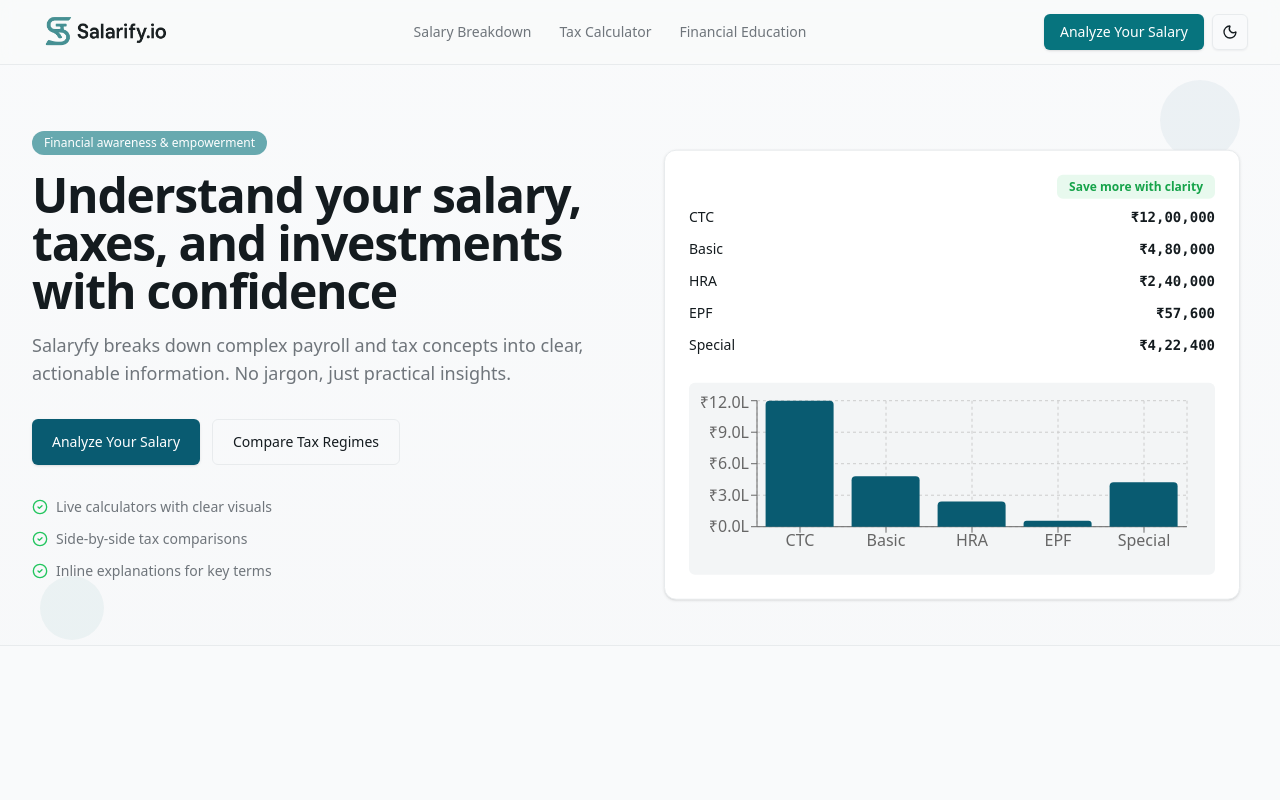
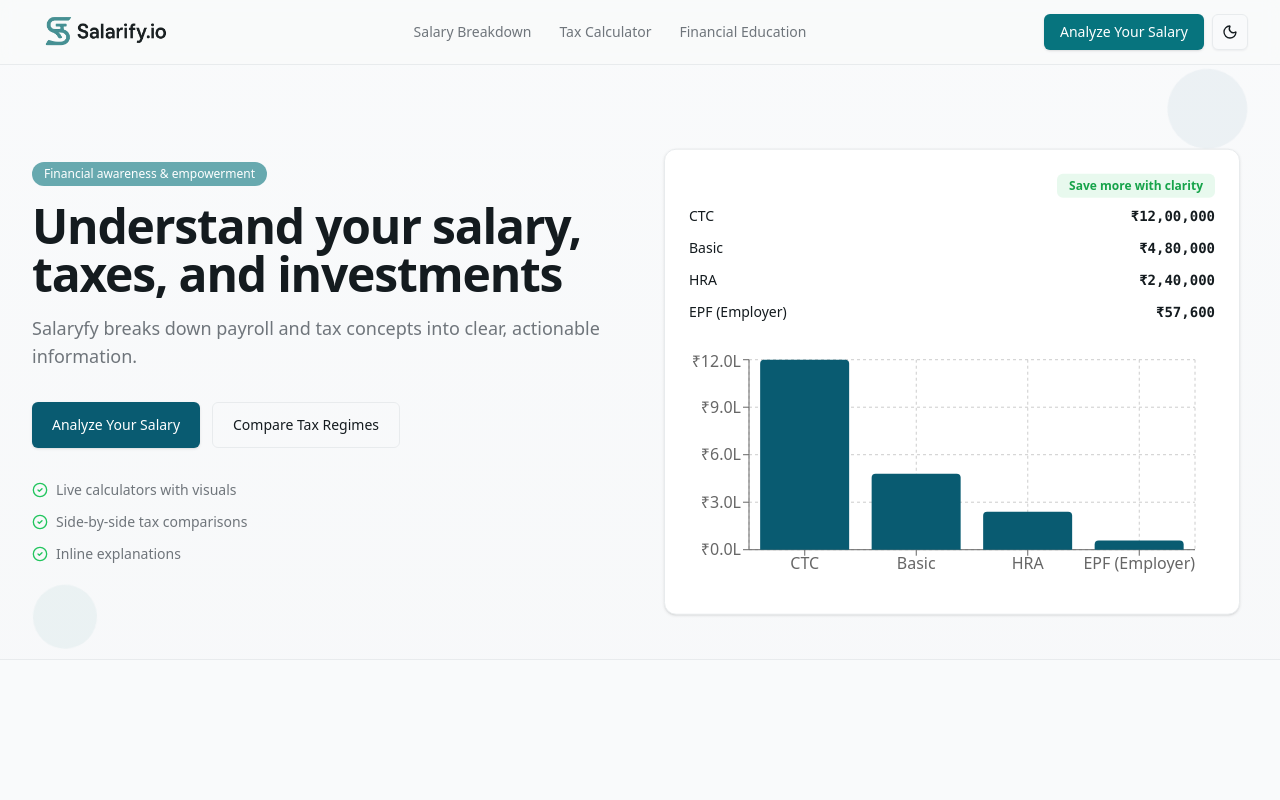
Before and after one commit to Abhishekk3107/Salarify, a React (Vite) app: page / in a window 1280 px wide. Shown: the top 800 px of the page. Built offline with nearby package versions, Linux system fonts and the light colour scheme.

Commit message:
Update Home.jsx

```diff
--- a/client/pages/Home.jsx
+++ b/client/pages/Home.jsx
@@ -4,9 +4,7 @@ import { Link } from 'react-router-dom';
 import { useEffect, useRef, useState } from 'react';
 import { gsap } from 'gsap';
 import { ScrollTrigger } from 'gsap/ScrollTrigger';
-import {
-  BarChart, Bar, CartesianGrid, XAxis, YAxis, Tooltip, ResponsiveContainer,
-} from 'recharts';
+import { BarChart, Bar, XAxis, YAxis, CartesianGrid, Tooltip, ResponsiveContainer } from 'recharts';
 
 gsap.registerPlugin(ScrollTrigger);
 
@@ -16,28 +14,14 @@ export default function Home() {
   const featuresRef = useRef(null);
   const floatingElementsRef = useRef(null);
 
-  // Sample salary data
-  const initialData = [
+  const [chartData, setChartData] = useState([
     { name: 'CTC', value: 1200000 },
     { name: 'Basic', value: 480000 },
     { name: 'HRA', value: 240000 },
-    { name: 'EPF', value: 57600 },
-    { name: 'Special', value: 422400 },
-  ];
-
-  const [chartData, setChartData] = useState(initialData.map(d => ({ ...d, value: 0 })));
+    { name: 'EPF (Employer)', value: 57600 },
+  ]);
 
   useEffect(() => {
-    // Animate salary bars
-    gsap.to(chartData, {
-      duration: 1.5,
-      value: (i) => initialData[i].value,
-      ease: 'power2.out',
-      onUpdate: () => {
-        setChartData([...chartData]);
-      },
-    });
-
     // Hero animations
     const heroTimeline = gsap.timeline();
     heroTimeline
@@ -47,15 +31,14 @@ export default function Home() {
       .from('.hero-buttons', { y: 30, opacity: 0, duration: 0.6, ease: "power2.out" }, "-=0.3")
       .from('.hero-features li', { x: -20, opacity: 0, duration: 0.4, stagger: 0.1, ease: "power2.out" }, "-=0.2");
 
-    // Floating card animation
+    // Floating card
     gsap.set(cardRef.current, { y: 20 });
     gsap.to(cardRef.current, { y: -10, duration: 3, ease: "power2.inOut", yoyo: true, repeat: -1 });
 
-    // Features section scroll animation
+    // Features scroll animation
     gsap.fromTo('.feature-card',
       { y: 60, opacity: 0, scale: 0.9 },
-      {
-        y: 0, opacity: 1, scale: 1, duration: 0.8, stagger: 0.2, ease: "back.out(1.2)",
+      { y: 0, opacity: 1, scale: 1, duration: 0.8, stagger: 0.2,
         scrollTrigger: {
           trigger: featuresRef.current,
           start: "top 80%",
@@ -65,71 +48,97 @@ export default function Home() {
       }
     );
 
-    // Cleanup ScrollTrigger
+    // Floating elements
+    gsap.to('.floating-element-1', { y: -15, x: 10, rotation: 5, duration: 4, ease: "power2.inOut", yoyo: true, repeat: -1 });
+    gsap.to('.floating-element-2', { y: 10, x: -8, rotation: -3, duration: 3.5, ease: "power2.inOut", yoyo: true, repeat: -1, delay: 1 });
+
+    // Animated numbers
+    const numberElements = document.querySelectorAll('.animated-number');
+    numberElements.forEach(el => {
+      const finalValue = parseInt(el.textContent.replace(/[₹,]/g, ''), 10);
+      if (!isNaN(finalValue)) {
+        gsap.fromTo(el, { textContent: 0 }, {
+          textContent: finalValue,
+          duration: 2,
+          delay: 1.5,
+          snap: { textContent: 1 },
+          onUpdate: function() {
+            el.textContent = '₹' + Math.round(this.targets()[0].textContent).toLocaleString('en-IN');
+          }
+        });
+      }
+    });
+
     return () => ScrollTrigger.getAll().forEach(st => st.kill());
   }, []);
 
   return (
-    <div className="bg-gradient-to-b from-background to-muted/40 relative min-h-screen">
+    <div className="bg-gradient-to-b from-background to-muted/40">
       {/* Floating background elements */}
       <div ref={floatingElementsRef} className="fixed inset-0 overflow-hidden pointer-events-none">
         <div className="floating-element-1 absolute top-20 right-10 w-20 h-20 bg-primary/5 rounded-full"></div>
         <div className="floating-element-2 absolute bottom-40 left-10 w-16 h-16 bg-secondary/5 rounded-full"></div>
       </div>
 
+      {/* Hero Section */}
       <section ref={heroRef} className="container grid items-center gap-8 py-16 md:grid-cols-2 relative z-10">
-        {/* Text content */}
-        <motion.div initial={{ opacity: 0, y: 20 }} animate={{ opacity: 1, y: 0 }} transition={{ duration: 0.6 }}>
+        <motion.div
+          initial={{ opacity: 0, y: 20 }}
+          animate={{ opacity: 1, y: 0 }}
+          transition={{ duration: 0.6 }}
+        >
           <span className="hero-badge inline-block rounded-full bg-secondary/60 px-3 py-1 text-xs font-medium text-secondary-foreground">
             Financial awareness & empowerment
           </span>
           <h1 className="hero-title mt-4 text-4xl font-extrabold tracking-tight md:text-5xl">
-            Understand your salary, taxes, and investments with confidence
+            Understand your salary, taxes, and investments
           </h1>
           <p className="hero-description mt-4 text-muted-foreground md:text-lg">
-            Salaryfy breaks down complex payroll and tax concepts into clear, actionable
-            information. No jargon, just practical insights.
+            Salaryfy breaks down payroll and tax concepts into clear, actionable information.
           </p>
           <div className="hero-buttons mt-8 flex flex-wrap gap-3">
-            <Link to="/salary-breakdown" className="animated-button inline-flex items-center justify-center rounded-md bg-primary px-5 py-3 text-sm font-medium text-primary-foreground shadow hover:opacity-95 transition-all duration-200">
+            <Link
+              to="/salary-breakdown"
+              className="animated-button inline-flex items-center justify-center rounded-md bg-primary px-5 py-3 text-sm font-medium text-primary-foreground shadow hover:opacity-95 focus-visible:outline-none focus-visible:ring-2 focus-visible:ring-ring transition-all duration-200"
+            >
               Analyze Your Salary
             </Link>
-            <Link to="/tax-calculator" className="animated-button inline-flex items-center justify-center rounded-md border px-5 py-3 text-sm font-medium hover:bg-accent transition-all duration-200">
+            <Link
+              to="/tax-calculator"
+              className="animated-button inline-flex items-center justify-center rounded-md border px-5 py-3 text-sm font-medium hover:bg-accent transition-all duration-200"
+            >
               Compare Tax Regimes
             </Link>
           </div>
           <ul className="hero-features mt-8 grid gap-3 text-sm text-muted-foreground">
-            <li className="flex items-center gap-2"><CheckCircle2 className="h-4 w-4 text-green-500" /> Live calculators with clear visuals</li>
+            <li className="flex items-center gap-2"><CheckCircle2 className="h-4 w-4 text-green-500" /> Live calculators with visuals</li>
             <li className="flex items-center gap-2"><CheckCircle2 className="h-4 w-4 text-green-500" /> Side-by-side tax comparisons</li>
-            <li className="flex items-center gap-2"><CheckCircle2 className="h-4 w-4 text-green-500" /> Inline explanations for key terms</li>
+            <li className="flex items-center gap-2"><CheckCircle2 className="h-4 w-4 text-green-500" /> Inline explanations</li>
           </ul>
         </motion.div>
 
-        {/* Hero card with animated chart */}
+        {/* Hero Card with Chart */}
         <motion.div initial={{ opacity: 0, y: 20 }} animate={{ opacity: 1, y: 0 }} transition={{ duration: 0.7 }} className="relative">
           <div ref={cardRef} className="relative mx-auto w-full max-w-xl overflow-hidden rounded-xl border bg-card p-6 shadow">
             <div className="absolute right-6 top-6 rounded-md bg-green-500/10 px-3 py-1 text-xs font-semibold text-green-600">Save more with clarity</div>
 
-            {/* Salary items */}
             <div className="mt-8 grid gap-3">
-              {initialData.map(item => (
+              {chartData.map(item => (
                 <div key={item.name} className="salary-item flex items-center justify-between text-sm">
                   <span>{item.name}</span>
-                  <span className="animated-number font-mono font-semibold">₹{item.value.toLocaleString('en-IN')}</span>
+                  <span className="animated-number font-mono font-semibold">₹{(item.value).toLocaleString('en-IN')}</span>
                 </div>
               ))}
 
-              {/* Recharts BarChart */}
-              <div className="chart-container mt-4 h-48 w-full rounded-md bg-muted p-2">
+              {/* Responsive Chart */}
+              <div className="chart-container mt-4 w-full min-h-[200px] md:min-h-[240px]">
                 <ResponsiveContainer width="100%" height="100%">
                   <BarChart data={chartData} margin={{ top: 10, right: 20, left: 0, bottom: 10 }}>
                     <CartesianGrid strokeDasharray="3 3" />
                     <XAxis dataKey="name" />
                     <YAxis tickFormatter={v => `₹${(v / 100000).toFixed(1)}L`} />
                     <Tooltip formatter={val => `₹${val.toLocaleString('en-IN')}`} />
-                    <Bar dataKey="value" fill="hsl(var(--primary))" radius={[4, 4, 0, 0]}>
-                      {/* Animations handled via state changes in chartData */}
-                    </Bar>
+                    <Bar dataKey="value" fill="hsl(var(--primary))" radius={[4, 4, 0, 0]} />
                   </BarChart>
                 </ResponsiveContainer>
               </div>
@@ -138,7 +147,7 @@ export default function Home() {
         </motion.div>
       </section>
 
-      {/* Features section */}
+      {/* Features Section */}
       <section className="border-t bg-background">
         <div ref={featuresRef} className="container grid gap-6 py-12 md:grid-cols-3">
           <div className="feature-card rounded-lg border bg-card p-6 shadow-sm">
```
